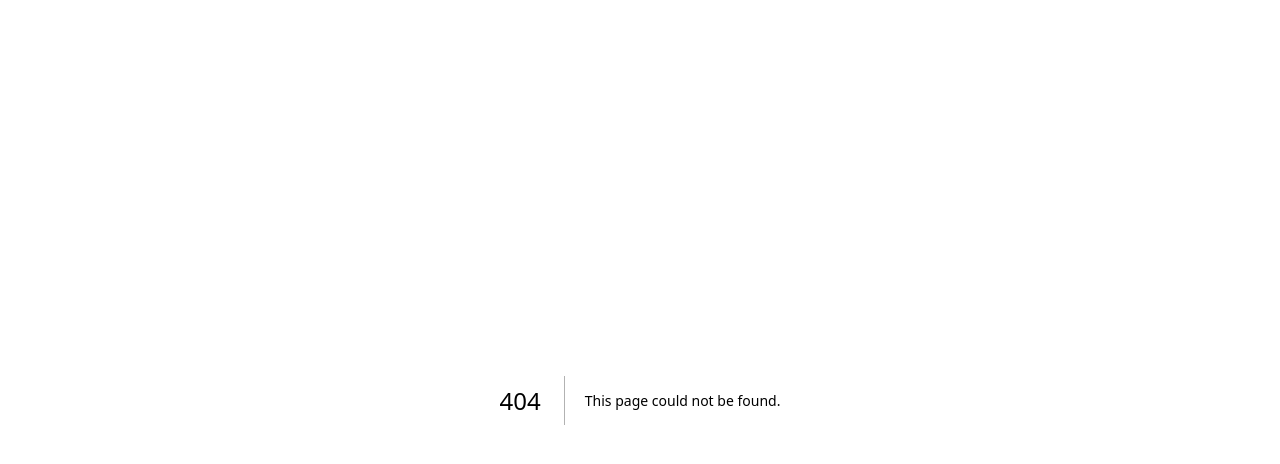
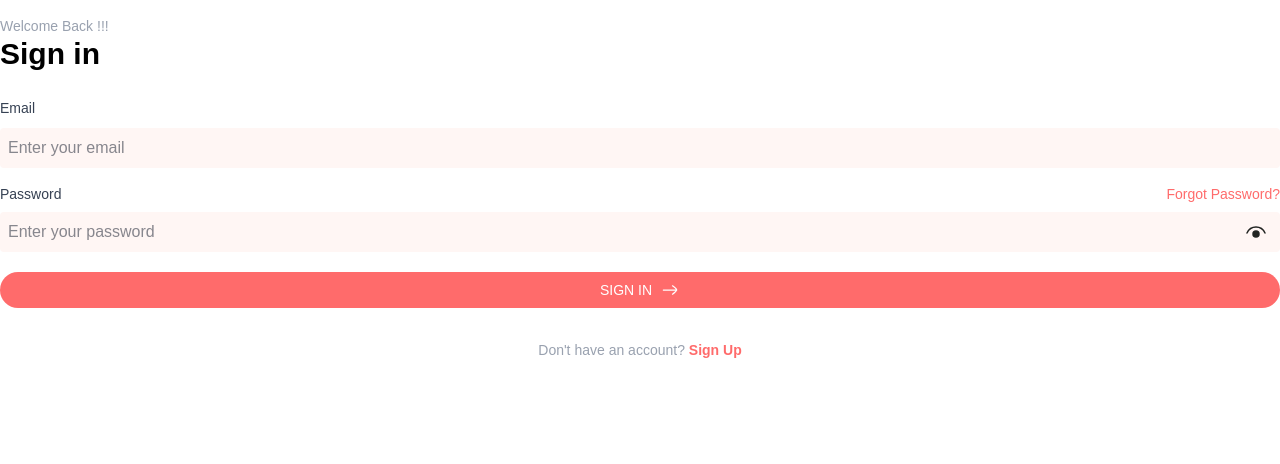
Before and after one commit to ruveydakisla/next-auth, a Next.js app: page /auth/sign-in in a window 1280 px wide. Before the commit this address had no page. Shown: the top 464 px of the page. Built offline with nearby package versions, Linux system fonts and the light colour scheme.

Commit message:
feat: create sign-in

```diff
--- /dev/null
+++ b/src/app/auth/sign-in/page.tsx
@@ -0,0 +1,26 @@
+
+import LoginForm from '@/components/login-form';
+
+export default function Page() {
+    return (
+        <>
+            <div className="mt-4">
+                <p className="text-gray-400 text-sm">Welcome Back !!!</p>
+                <div className="text-black text-3xl font-bold">Sign in</div>
+            </div>
+            <LoginForm />
+            <div className="mt-8 text-center">
+                <p className="text-gray-400 text-sm">
+                    Don't have an account?{' '}
+                    <a
+                        href="/auth/sign-up"
+                        className="text-[#FF6B6B] font-semibold"
+                    >
+                        Sign Up
+                    </a>
+                </p>
+            </div>
+
+        </>
+    );
+}
```
